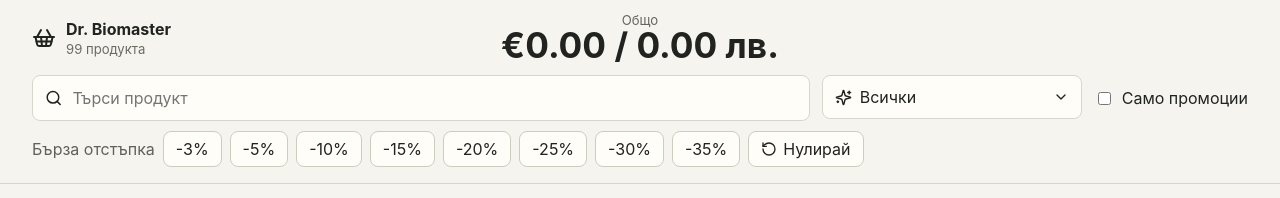
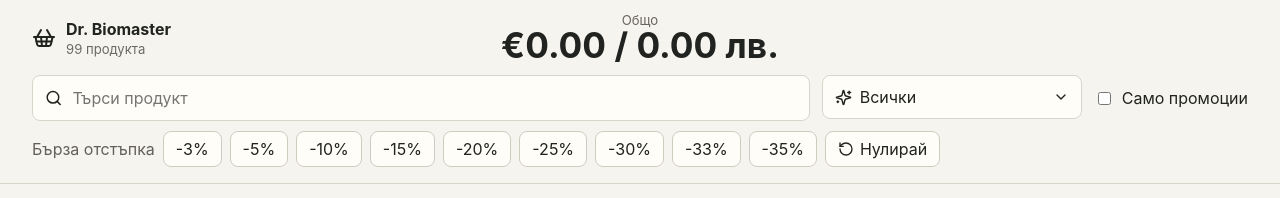
Before and after one commit to Polihronos/dr-biomaster-shop-calculator, a SvelteKit app: page / in a window 1280 px wide. Shown: the top 198 px of the page. Built offline with nearby package versions, Linux system fonts and the light colour scheme.

Commit message:
Add 33 percent quick discount

```diff
--- a/src/routes/+page.svelte
+++ b/src/routes/+page.svelte
@@ -42,7 +42,7 @@
 	const CANNABIMAX_GOLD_ID = '8077';
 	const ALL_CATEGORIES = 'Всички';
 	const categories = [ALL_CATEGORIES, ...new Set(products.map((product) => product.category))];
-	const quickDiscounts = [3, 5, 10, 15, 20, 25, 30, 35];
+	const quickDiscounts = [3, 5, 10, 15, 20, 25, 30, 33, 35];
 	const packageComboRules: PackageComboRule[] = [
 		{ packageId: '24886', itemIds: ['259', '1847', '1849'] },
 		{ packageId: '2435', itemIds: ['1865', '1863', '1910'] },
```
